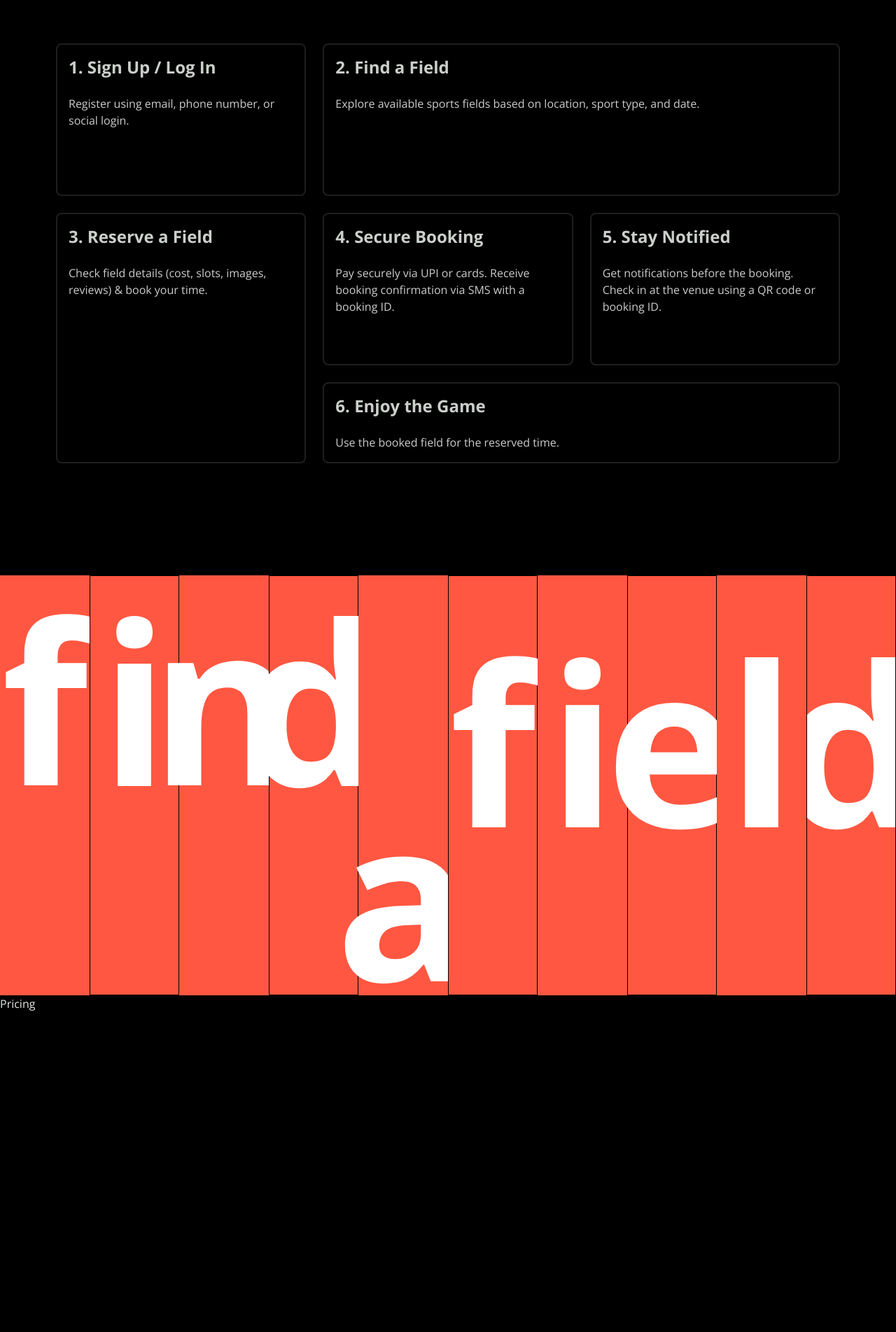
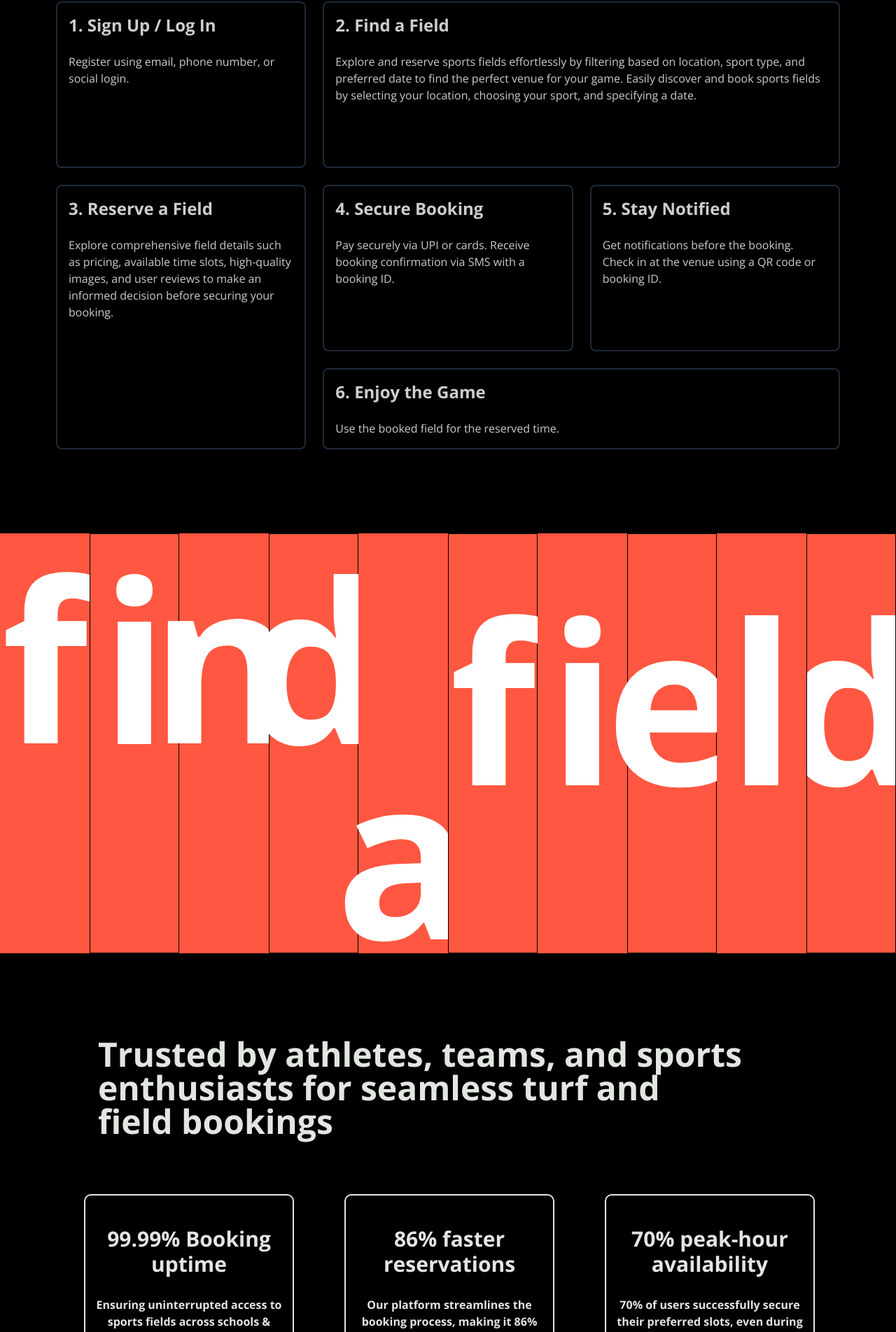
Before and after one commit to piyushbangaa/onesport2, a React (Vite) app: page / in a window 1280 px wide. Shown: the part 1111-3014 px from the top of the page at 70% size. Built offline with nearby package versions, Linux system fonts and the light colour scheme.

Commit message:
added features section

```diff
--- a/package.json
+++ b/package.json
@@ -17,6 +17,7 @@
     "motion": "^12.4.10",
     "react": "^19.0.0",
     "react-dom": "^19.0.0",
+    "react-router-dom": "^7.3.0",
     "tailwind-merge": "^3.0.2",
     "tailwindcss": "^4.0.9"
   },
--- a/src/App.jsx
+++ b/src/App.jsx
@@ -1,19 +1,19 @@
 import Navbar from "./components/navbar"
-import Home from "./components/home"
-import Workflow from "./components/Workflow"
+import Herosection from "./components/Herosection"
+import Heading from "./components/Heading"
 import Bentogrid from "./components/Bentogrid"
 import Banner from "./components/Banner"
-import Pricing from "./components/Pricing"
+import Features from "./components/Features"
 
 function App() {
   return (
     <>
      <Navbar/>
-     <Home/>
-     <Workflow/>
+     <Herosection/>
+     <Heading/>
      <Bentogrid/>
      <Banner/>
-     <Pricing/>
+     <Features/>
     </>
   )
 }
--- a/src/components/Bentogrid.jsx
+++ b/src/components/Bentogrid.jsx
@@ -2,17 +2,17 @@ import React from 'react';
 
 const Grid = () => {
   return (
-    <div className="mt-20 h-screen w-screen flex items-center justify-center px-10 overflow-hidden overflow-x-hidden overflow-y-auto max-w-full max-h-full pb-30">
+    <div className="mt-5 h-screen w-screen flex items-center justify-center px-10 overflow-hidden overflow-x-hidden overflow-y-auto max-w-full max-h-full pb-20">
       <div className="grid grid-cols-3 grid-rows-2 gap-6 w-full h-full p-10 max-w-full max-h-full box-border">
         {[
           { title: "1. Sign Up / Log In", desc: "Register using email, phone number, or social login.", span: "col-span-1 row-span-1" },
-          { title: "2. Find a Field", desc: "Explore available sports fields based on location, sport type, and date.", span: "col-span-2 row-span-1" },
-          { title: "3. Reserve a Field", desc: "Check field details (cost, slots, images, reviews) & book your time.", span: "col-span-1 row-span-2" },
+          { title: "2. Find a Field", desc: "Explore and reserve sports fields effortlessly by filtering based on location, sport type, and preferred date to find the perfect venue for your game. Easily discover and book sports fields by selecting your location, choosing your sport, and specifying a date.", span: "col-span-2 row-span-1" },
+          { title: "3. Reserve a Field", desc: "Explore comprehensive field details such as pricing, available time slots, high-quality images, and user reviews to make an informed decision before securing your booking.", span: "col-span-1 row-span-2" },
           { title: "4. Secure Booking", desc: "Pay securely via UPI or cards. Receive booking confirmation via SMS with a booking ID.", span: "col-span-1 row-span-1" },
           { title: "5. Stay Notified", desc: "Get notifications before the booking. Check in at the venue using a QR code or booking ID.", span: "col-span-1 row-span-1" },
           { title: "6. Enjoy the Game", desc: "Use the booked field for the reserved time.", span: "col-span-2 row-span-1" },
         ].map((step, index) => (
-          <div key={index} className={`p-4 border-2 border-[#1e1e1e] rounded-lg shadow-md transition-transform duration-300 ease-in-out hover:-translate-y-2 hover:shadow-lg ${step.span}`}>
+          <div key={index} className={`p-4 border-2 border-gray-800 rounded-lg shadow-md transition-transform duration-300 ease-in-out hover:-translate-y-2 hover:shadow-lg ${step.span}`}>
             <h2 className="text-2xl font-semibold  opacity-90">{step.title}</h2>
             <br />
             <p className="text-white opacity-80">{step.desc}</p>
--- /dev/null
+++ b/src/components/Features.jsx
@@ -0,0 +1,32 @@
+import React from 'react'
+
+const Pricing = () => {
+  return (
+    <div className='min-h-[550px] mt-30 ml-20 '>
+
+     <h1 className='text-5xl ml-15 font-bold'> Trusted by athletes, teams, and sports enthusiasts for seamless turf and <br /> field bookings</h1>
+
+       <div className='mt-20 flex gap-18 ml-10 text-center'>
+
+        <div className=' w-75 h-70 border-2 rounded-[10px]'> <h1 className='font-bold text-3xl mt-11'>99.99% Booking uptime</h1>
+        <p className='mt-7 font-semibold'>Ensuring uninterrupted access to sports fields across schools & colleges, even during peak hours.</p>
+
+        </div>
+
+        <div className=' w-75 h-70 border-2 rounded-[10px]' > <h1 className='font-bold text-3xl mt-11' >86% faster reservations</h1>
+        <p className='mt-7 font-semibold'>Our platform streamlines the booking process, making it 86% faster than traditional methods.</p>
+
+        </div>
+
+        <div className=' w-75 h-70 border-2 rounded-[10px]'> <h1 className='font-bold text-3xl mt-11'>70% peak-hour availability</h1>
+        <p className='mt-7 font-semibold'>70% of users successfully secure their preferred slots, even during high-demand periods.</p>
+
+        </div>
+
+
+       </div>
+      </div>
+  )
+}
+
+export default Pricing
--- a/src/components/Pricing.jsx
+++ /dev/null
@@ -1,9 +0,0 @@
-import React from 'react'
-
-const Pricing = () => {
-  return (
-    <div className='min-h-[500px]'>Pricing</div>
-  )
-}
-
-export default Pricing
```
Also changed, not shown: src/components/Banner.jsx (+0 -7 lines), src/components/Heading.jsx (renamed from src/components/Workflow.jsx), src/components/Herosection.jsx (renamed from src/components/Home.jsx), 1 other file (tests, documents, lock files or other folders).
